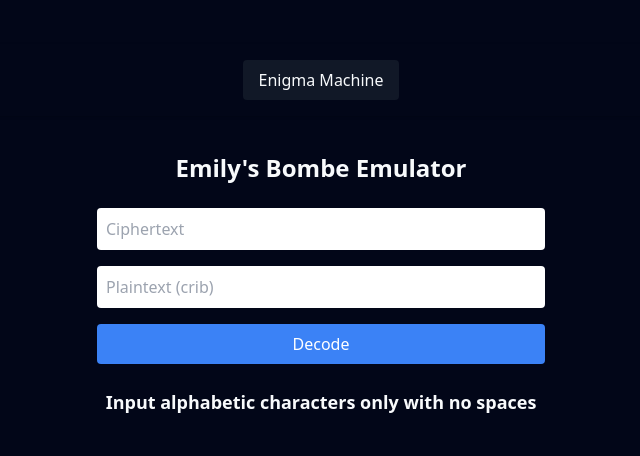
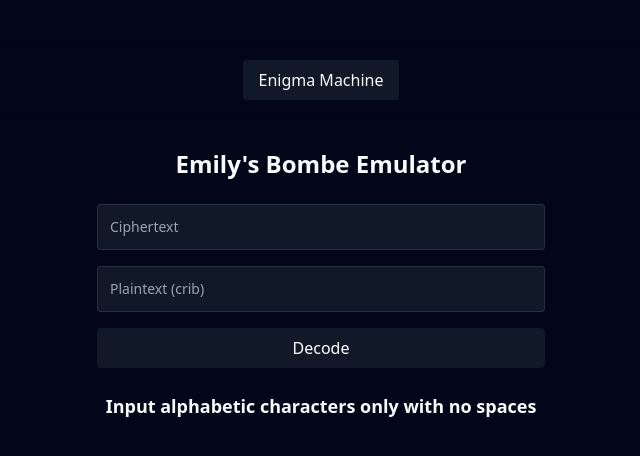
Before and after one commit to emilyarmstrong404/EnigmaWebsiteFrontEnd, a Next.js app: page /decoder in a window 1280 px wide. Shown: the part 116-572 px from the top of the page, without its empty margins (319-959 px from the left). Built offline with nearby package versions, Linux system fonts and the light colour scheme.

Commit message:
bombe styling

```diff
--- a/app/decoder/page.js
+++ b/app/decoder/page.js
@@ -46,19 +46,19 @@ export default function About() {
           placeholder="Ciphertext"
           value={ciphertext}
           onChange={(e) => setCiphertext(e.target.value)}
-          className="p-2 border rounded"
+          className="w-full border rounded bg-gray-900 text-white p-3 text-sm resize-vertical"
         />
         <input
           type="text"
           placeholder="Plaintext (crib)"
           value={plaintext}
           onChange={(e) => setPlaintext(e.target.value)}
-          className="p-2 border rounded"
+          className="w-full border rounded bg-gray-900 text-white p-3 text-sm resize-vertical"
         />
         <button
           onClick={handleSubmit}
           disabled={isLoading}
-          className={`bg-blue-500 text-white p-2 rounded transition
+          className={`bg-gray-900 text-white p-2 rounded transition
             ${isLoading ? 'opacity-50 cursor-not-allowed' : ''}`}
         >
           {isLoading ? 'Decoding...' : 'Decode'}
```
